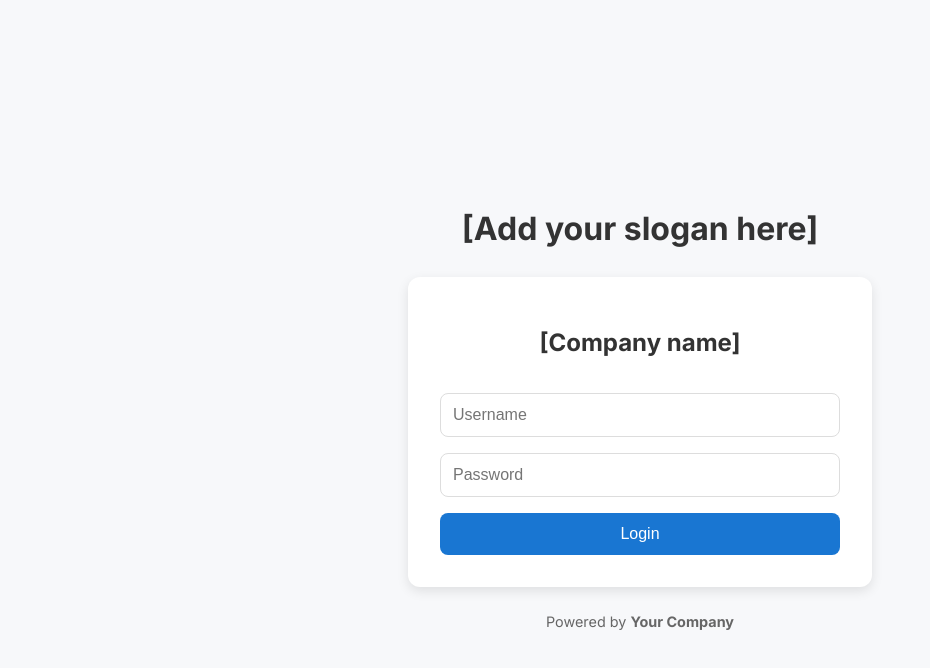
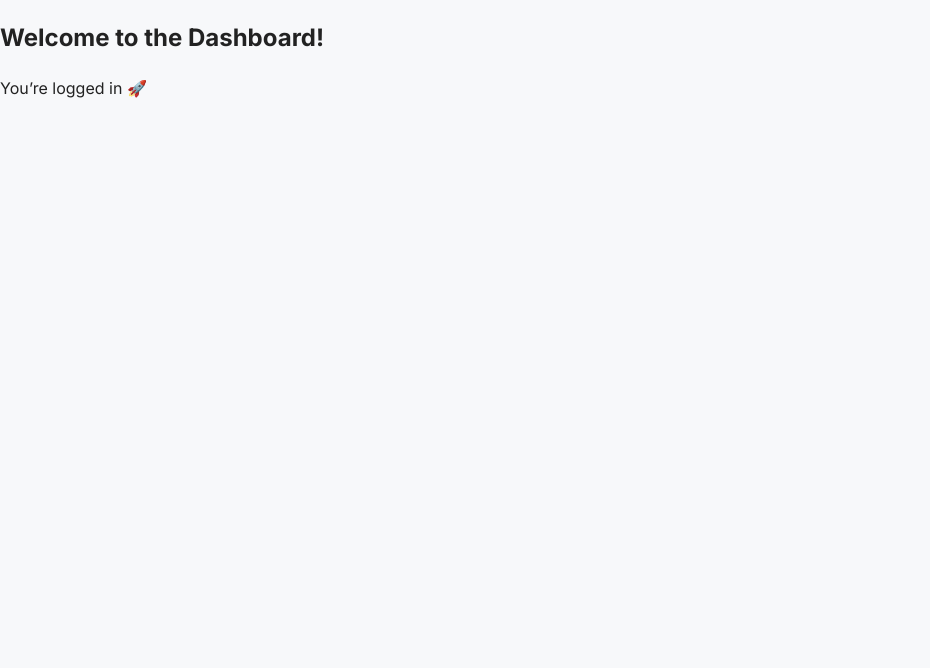
Before and after one commit to Adelos-software/admin-panel-template, an Angular app in the folder admin-panel-template/: page /dashboard in a window 1280 px wide. Before the commit this address led to /login. Shown: the top 668 px of the page, without its empty margins (0-930 px from the left). Built offline with nearby package versions, Linux system fonts and the light colour scheme.

Commit message:
Add dashboard routing, component, and template

```diff
--- a/admin-panel-template/src/app/app.routes.ts
+++ b/admin-panel-template/src/app/app.routes.ts
@@ -4,12 +4,11 @@ import { LoginPageComponent } from './features/auth/pages/login-page/login-page.
 export const routes: Routes = [
   { path: '', redirectTo: 'login', pathMatch: 'full' },
   { path: 'login', component: LoginPageComponent },
-  // {
-  //   path: 'dashboard',
-  //   loadComponent: () =>
-  //     import('./features/dashboard/pages/dashboard-page/dashboard-page.component')
-  //       .then(m => m.DashboardPageComponent),
-  //   canActivate: ['authGuard']
-  // },
+  {
+    path: 'dashboard',
+    loadChildren: () =>
+      import('./features/dashboard/dashboard.routes')
+        .then(m => m.dashboardRoutes),
+  },
   { path: '**', redirectTo: 'login' }
 ];
--- /dev/null
+++ b/admin-panel-template/src/app/features/dashboard/dashboard.routes.ts
@@ -0,0 +1,9 @@
+import { Routes } from '@angular/router';
+import { DashboardPageComponent } from './pages/dashboard-page/dashboard-page.component';
+
+export const dashboardRoutes: Routes = [
+  {
+    path: '',
+    component: DashboardPageComponent
+  }
+];
--- /dev/null
+++ b/admin-panel-template/src/app/features/dashboard/pages/dashboard-page/dashboard-page.component.html
@@ -0,0 +1,4 @@
+<div class="dashboard-container">
+  <h2>Welcome to the Dashboard!</h2>
+  <p>You’re logged in 🚀</p>
+</div>
```
Also changed, not shown: admin-panel-template/src/app/features/dashboard/pages/dashboard-page/dashboard-page.component.ts (added, +12 -0 lines), admin-panel-template/src/app/features/dashboard/pages/dashboard-page/dashboard-page.component.scss (added), 1 other file (tests, documents, lock files or other folders).
